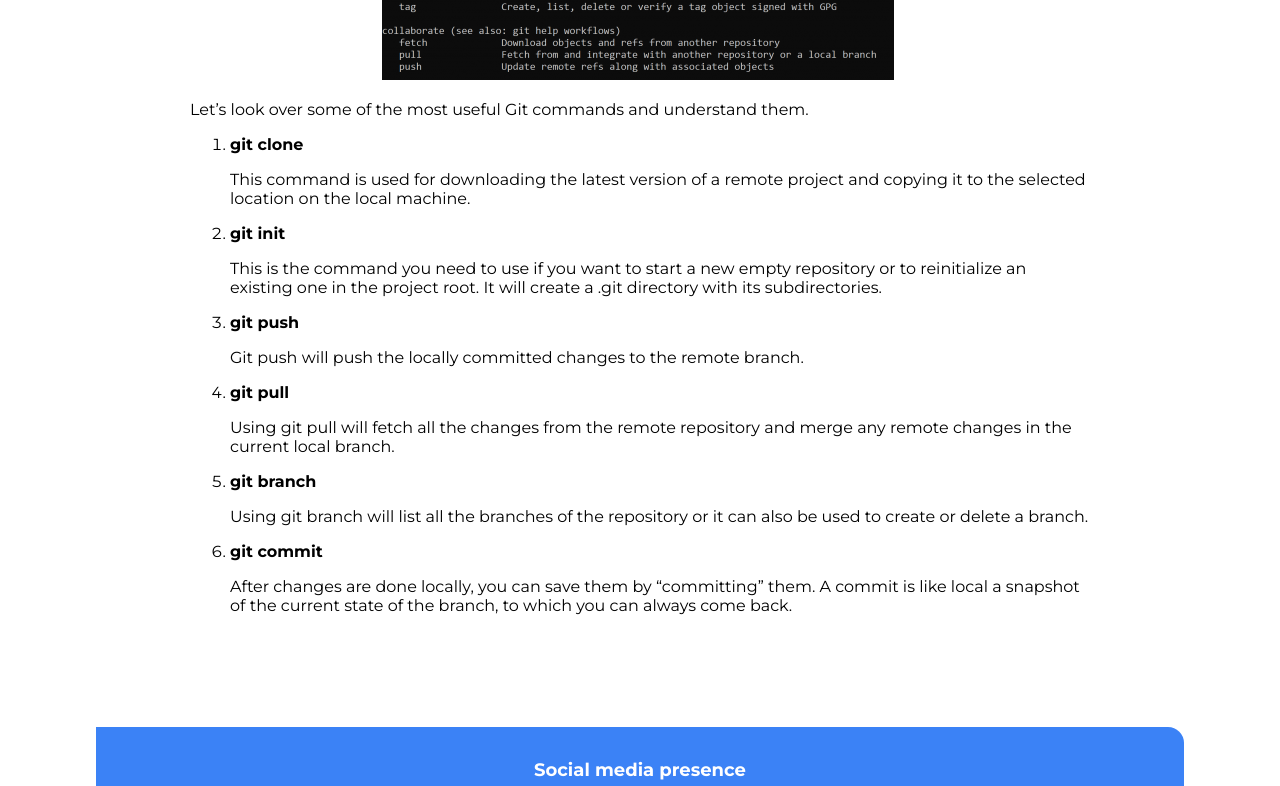
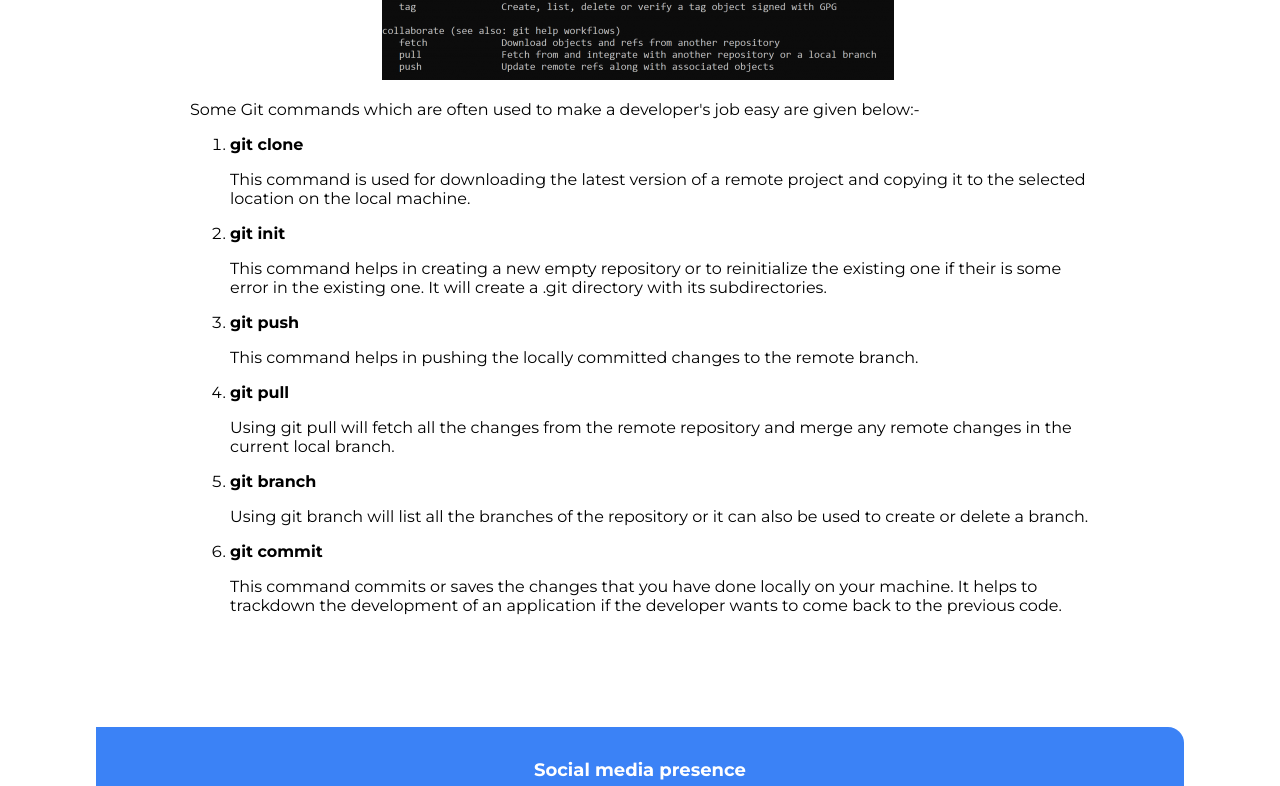
Before and after one commit to AtulPant2704/atulpant-site, a plain HTML site: page blog2.html in a window 1280 px wide. Shown: the part 710-1496 px from the top of the page. Drawn offline with Linux system fonts and the light colour scheme.

Commit message:
updated second blog

```diff
--- a/blog2.html
+++ b/blog2.html
@@ -32,21 +32,21 @@
 
         <img src="/images/git-commands.png" class="git-command">
 
-        <p>Let’s look over some of the most useful Git commands and understand them.</p>
+        <p>Some Git commands which are often used to make a developer's job easy are given below:-</p>
 
         <ol>
             <li><strong>git clone</strong></li>
             <p>This command is used for downloading the latest version of a remote project and copying it to the selected location on the local machine.</p>
             <li><strong>git init</strong></li>
-            <p>This is the command you need to use if you want to start a new empty repository or to reinitialize an existing one in the project root. It will create a .git directory with its subdirectories.</p>
+            <p>This command helps in creating a new empty repository or to reinitialize the existing one if their is some error in the existing one. It will create a .git directory with its subdirectories.</p>
             <li><strong>git push</strong></li>
-            <p>Git push will push the locally committed changes to the remote branch.</p>
+            <p>This command helps in pushing the locally committed changes to the remote branch.</p>
             <li><strong>git pull</strong></li>
             <p>Using git pull will fetch all the changes from the remote repository and merge any remote changes in the current local branch.</p>
             <li><strong>git branch</strong></li>
             <p>Using git branch will list all the branches of the repository or it can also be used to create or delete a branch.</p>
             <li><strong>git commit</strong></li>
-            <p>After changes are done locally, you can save them by “committing” them. A commit is like local a snapshot of the current state of the branch, to which you can always come back.</p>
+            <p>This command commits or saves the changes that you have done locally on your machine. It helps to trackdown the development of an application if the developer wants to come back to the previous code.</p>
         </ol>
 
       </article>
```
